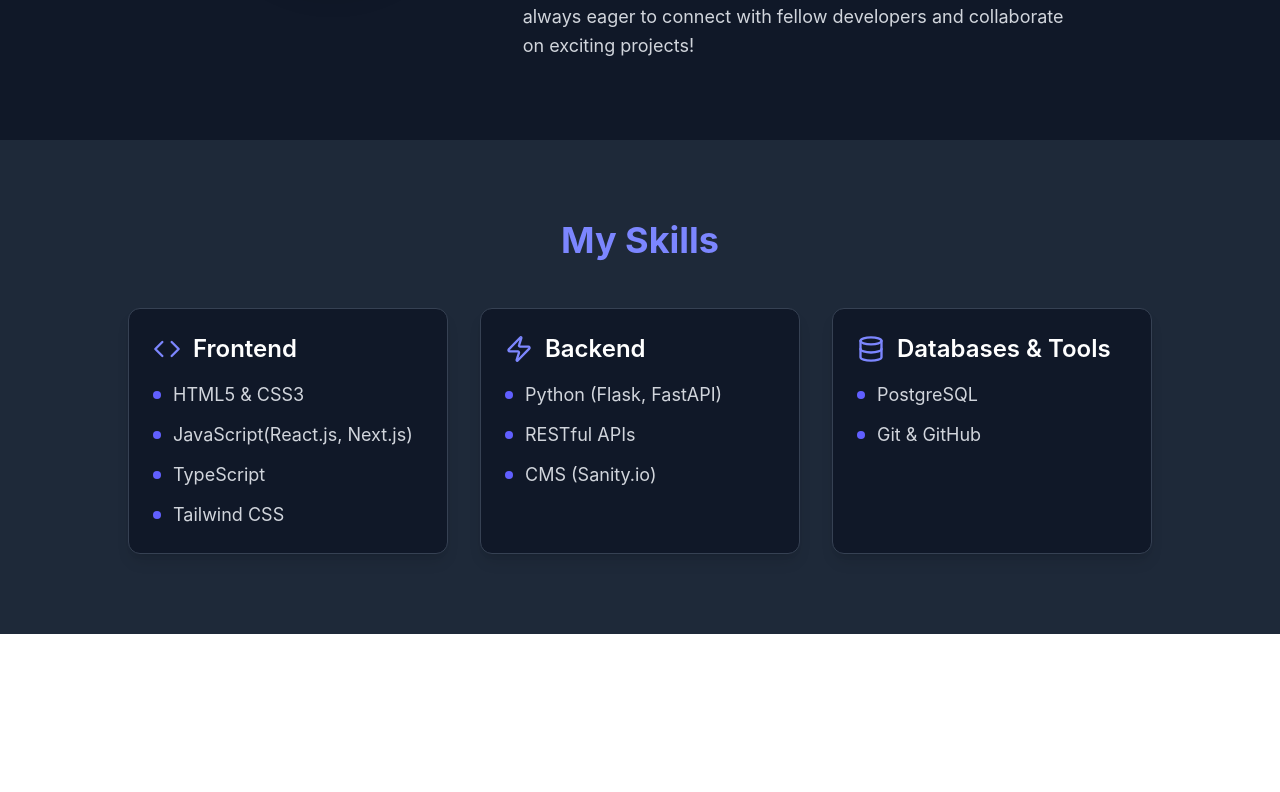
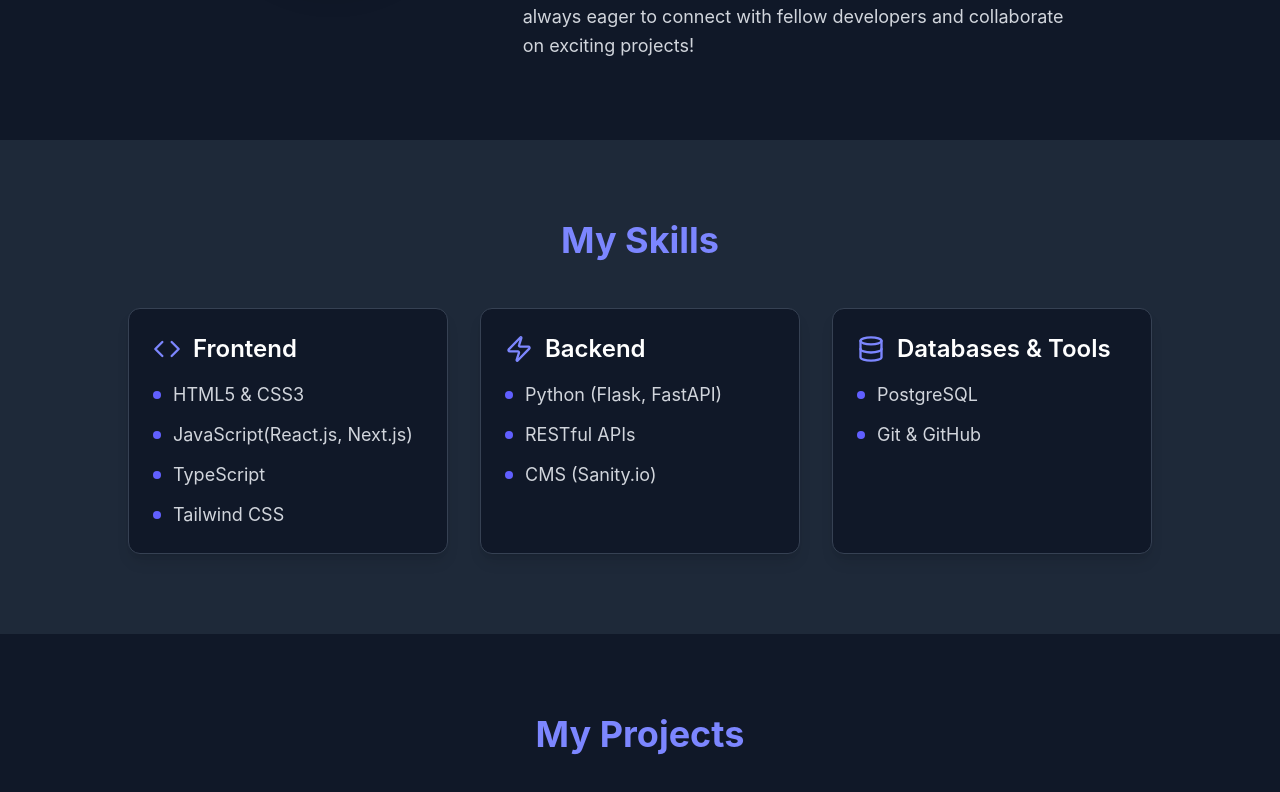
Before and after one commit to Chell0/machels-port, a React (Vite) app: page / in a window 1280 px wide. Shown: the part 1320-2112 px from the top of the page. Before the commit the page ends 1954 px from the top, so only its background shows below. Built offline with nearby package versions, Linux system fonts and the light colour scheme.

Commit message:
Chore: Add Projects section to App component

```diff
--- a/src/App.tsx
+++ b/src/App.tsx
@@ -2,6 +2,7 @@ import { ChevronDown } from 'lucide-react';
 import { useState } from 'react';
 
 import About from './components/About';
+import Projects from './components/Projects';
 import Skills from './components/Skills';
 
 const App = () => {
@@ -202,6 +203,11 @@ const App = () => {
         <section id="skills" className="py-20 px-4 bg-gray-800">
           <Skills />
         </section>
+
+        {/* Projects Section */}
+        <section id="projects" className="py-20 px-4 bg-gray-900">
+          <Projects />
+        </section>
       </div>
     </>
   );
--- /dev/null
+++ b/src/components/Projects.tsx
@@ -0,0 +1,13 @@
+const Projects = () => {
+  return (
+    <>
+      <div className="container mx-auto max-w-6xl">
+        <h2 className="text-4xl font-bold text-center text-indigo-400 mb-12">
+          My Projects
+        </h2>
+      </div>
+    </>
+  );
+};
+
+export default Projects;
```
